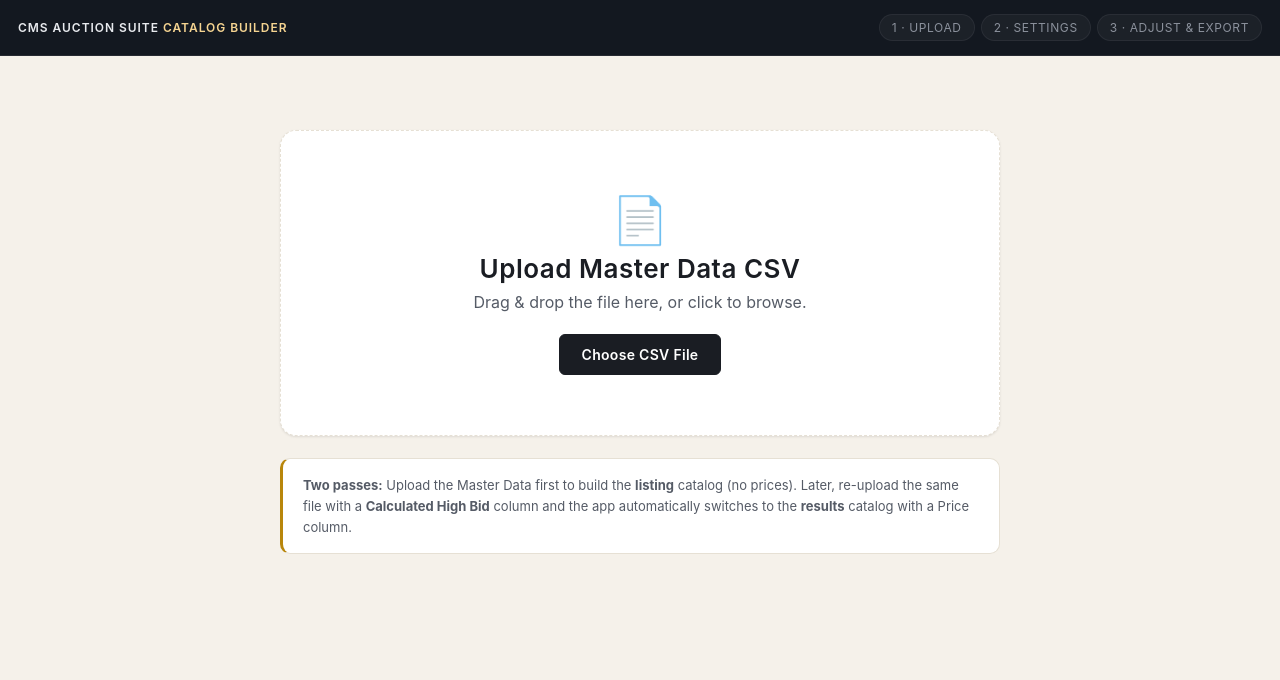
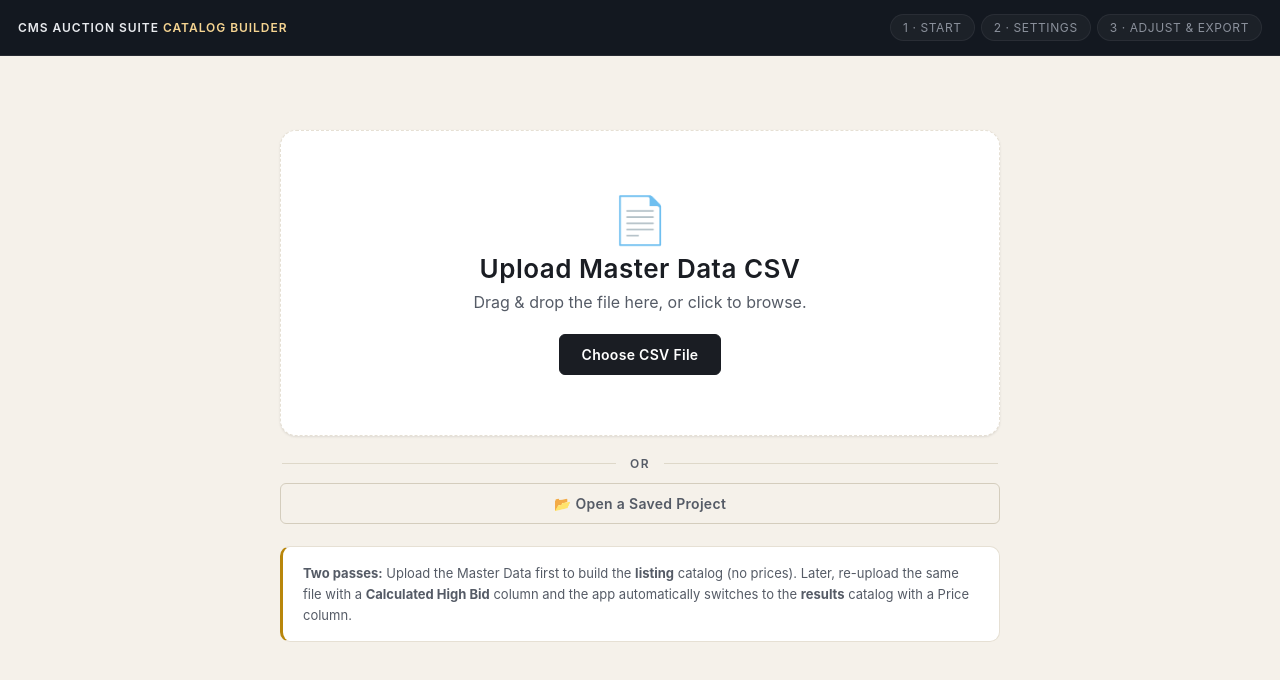
Before and after one commit to cmscattleauctions/cms-auction-suite, a plain HTML site: page public/listings/index.html in a window 1280 px wide. Drawn offline with nearby package versions, Linux system fonts and the light colour scheme; no server answers.

Commit message:
Add files via upload

```diff
--- a/public/listings/index.html
+++ b/public/listings/index.html
@@ -67,6 +67,9 @@ h1,h2,h3{font-family:'Oswald',sans-serif;margin:0;font-weight:600}
 .bigicon{font-size:46px;margin-bottom:6px}
 .note{margin-top:22px;color:var(--dim);font-size:13px;line-height:1.6;
   background:var(--bg2);padding:16px 20px;border-radius:10px;border-left:3px solid var(--blue)}
+.upload-or{display:flex;align-items:center;gap:14px;margin:20px 2px 12px}
+.upload-or span{flex:1;height:1px;background:#d4cdbd;opacity:.7}
+.upload-or b{color:var(--dim);font-size:12px;letter-spacing:1.5px;text-transform:uppercase;font-weight:600}
 
 /* ---------- settings ---------- */
 .settings-grid{max-width:960px;margin:0 auto;display:grid;
@@ -572,7 +575,7 @@ h1,h2,h3{font-family:-apple-system,BlinkMacSystemFont,"Segoe UI",Roboto,"Helveti
     <div class="brand">CMS Auction Suite <b>Catalog Builder</b></div>
     <div class="spacer"></div>
     <div class="crumbs">
-      <div class="crumb" data-cr="upload">1 · Upload</div>
+      <div class="crumb" data-cr="upload">1 · Start</div>
       <div class="crumb" data-cr="settings">2 · Settings</div>
       <div class="crumb" data-cr="editor">3 · Adjust &amp; Export</div>
     </div>
@@ -588,6 +591,10 @@ h1,h2,h3{font-family:-apple-system,BlinkMacSystemFont,"Segoe UI",Roboto,"Helveti
         <button class="btn" id="browseBtn">Choose CSV File</button>
         <input type="file" id="fileInput" accept=".csv" hidden>
       </div>
+      <div class="upload-or">
+        <span></span><b>or</b><span></span>
+      </div>
+      <button class="btn ghost" id="openProjectsBtnUpload" style="width:100%">📂 Open a Saved Project</button>
       <div class="note">
         <b>Two passes:</b> Upload the Master Data first to build the <b>listing</b> catalog (no prices).
         Later, re-upload the same file with a <b>Calculated High Bid</b> column and the app
@@ -1977,6 +1984,7 @@ async function deleteProjectById(id,name){
 $('#addLotBtn').onclick=openAddLot;
 $('#saveProjectBtn').onclick=openSaveModal;
 $('#openProjectsBtn').onclick=openProjectsModal;
+$('#openProjectsBtnUpload').onclick=openProjectsModal;
 $('#addLotConfirmBtn').onclick=confirmAddLot;
 $('#al-type').onchange=e=>{ $('#al-newtype-wrap').style.display=(e.target.value==='__new__')?'block':'none'; };
 $('#saveConfirmBtn').onclick=()=>doSave(false);
```
Also changed, not shown: public/banners/index.html (+4 -0 lines).
